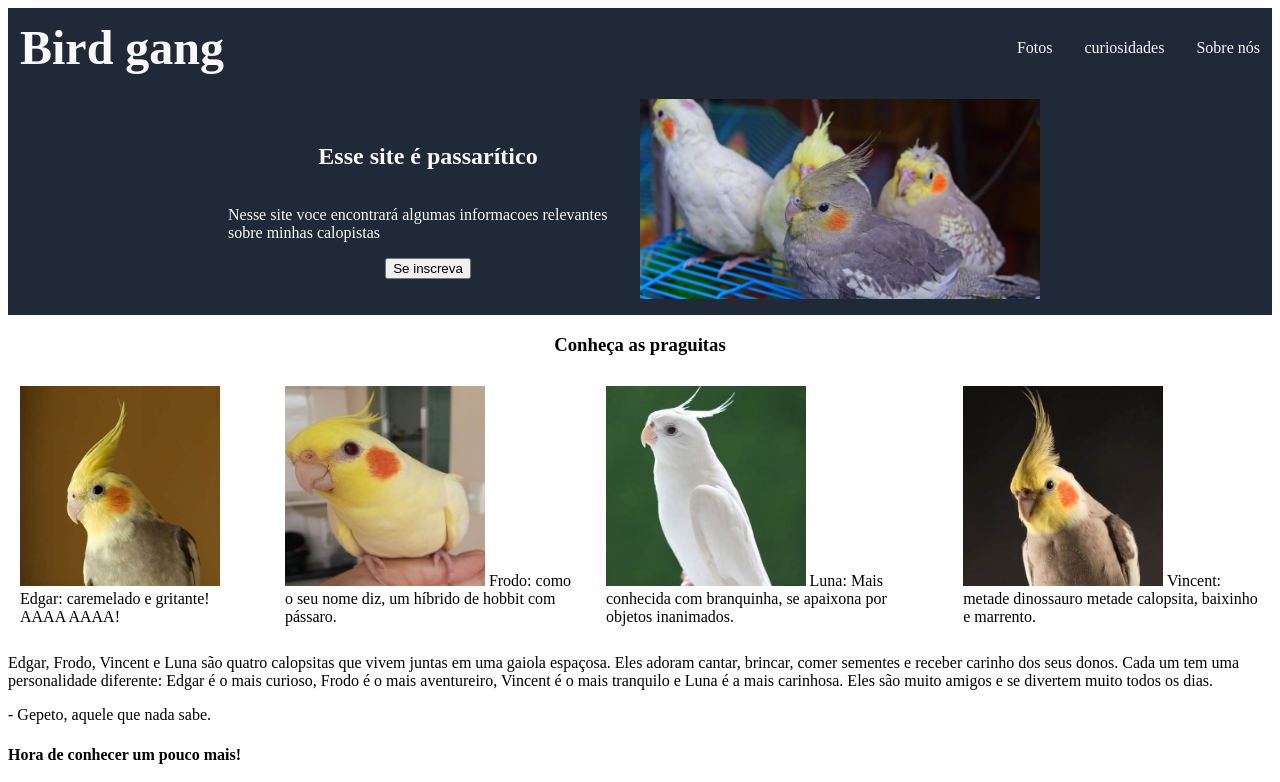
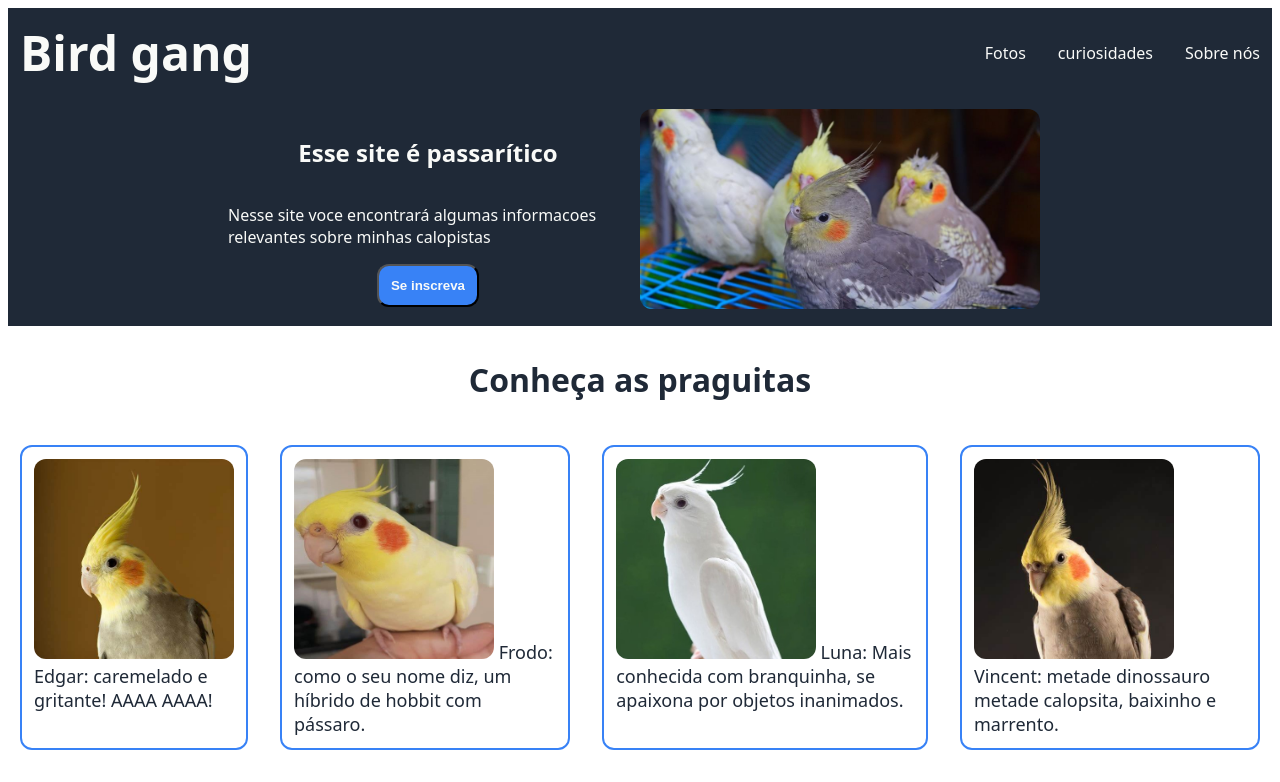
Before and after one commit to Agabovino/Lading-page1, a plain HTML site: page index.html in a window 1280 px wide. Shown: the top 782 px of the page. Drawn offline with Linux system fonts and the light colour scheme; files whose address does not match are found by name.

Commit message:
Modificacoes no css(sections)

```diff
--- a/index.html
+++ b/index.html
@@ -30,7 +30,7 @@
             <p>Nesse site voce encontrará algumas informacoes
             relevantes sobre minhas calopistas</p>
 
-            <button>Se inscreva</button>
+            <button class="button-one">Se inscreva</button>
         </div>
         <div class= "section-one-image-container">
 
@@ -41,24 +41,24 @@
 
     <section class="section two">
         <div class="section-two-tittle-container">
-            <h3>Conheça as praguitas</h3>
+            <h3 class="section-two-tittle">Conheça as praguitas</h3>
         </div>
         <div class="section-two-content">
             <ul>
-                <li>
+                <li class="bird-profile">
                     <img class="small-img" src="C:\Users\agabo\OneDrive\Documents\GitHub\Lading_page1\Lading-page_TOP\images+logos\edgar.jpg" alt="">
                     Edgar: caremelado e gritante! AAAA AAAA!
                 </li>
 
-                <li>
+                <li class="bird-profile">
                     <img class="small-img" src="C:\Users\agabo\OneDrive\Documents\GitHub\Lading_page1\Lading-page_TOP\images+logos\frodo.jpg" alt="">
                     Frodo: como o seu nome diz, um híbrido de hobbit com pássaro.                </li>
-                <li>
+                <li class="bird-profile">
                     <img class="small-img" src="C:\Users\agabo\OneDrive\Documents\GitHub\Lading_page1\Lading-page_TOP\images+logos\luna.jpg" alt="">
                     Luna: Mais conhecida com branquinha, se apaixona por objetos inanimados.
                 </li>
 
-                <li>
+                <li class="bird-profile">
                     <img class="small-img" src="images+logos/vincent.jpg" alt="">
                     Vincent: metade dinossauro metade calopsita, baixinho e marrento.
                 </li>
@@ -69,16 +69,18 @@
 
     <section class="section three">
 
-        <p>Edgar, Frodo, Vincent e Luna são quatro calopsitas que vivem juntas em uma gaiola
+        <div class="section-three-content">
+            <i>Edgar, Frodo, Vincent e Luna são quatro calopsitas que vivem juntas em uma gaiola
                 espaçosa. Eles adoram cantar, brincar, comer sementes e receber carinho dos seus
                 donos. Cada um tem uma personalidade diferente: Edgar é o mais curioso, Frodo é
                 o mais aventureiro, Vincent é o mais tranquilo e Luna é a mais carinhosa. Eles
                 são muito amigos e se divertem muito todos os dias.</p>
 
 
-        <p>
+            <i>
                 - Gepeto, aquele que nada sabe.
             </p>
+        </div>
 
 
     </section>
--- a/style.css
+++ b/style.css
@@ -1,5 +1,14 @@
 
 /*GENERAL SELECTORS*/
+
+body{
+
+    display: flex;
+    flex-direction: column;
+
+    font-family: system-ui, -apple-system, BlinkMacSystemFont, 'Segoe UI', Roboto, Oxygen, Ubuntu, Cantarell, 'Open Sans', 'Helvetica Neue', sans-serif
+
+}
 
 li{
    list-style-type: none;
@@ -54,6 +63,18 @@ header{
     color: #f9faf8;
 }
 
+.button-one{
+    background-color: #3882F6;
+    color: #f9faf8;
+    padding: 12px;
+
+    border-radius: 12px;
+    font-weight: bold;
+
+
+}
+
+
 .section-one-content-tittle{
 
 }
@@ -65,6 +86,8 @@ header{
 .section-one-image{
     max-width: 400px;
     margin: 12px;
+
+    border-radius: 12px;
 }
 
 
@@ -72,6 +95,7 @@ header{
 
 .two{
     display: flex;
+    flex-wrap: wrap;
     flex-direction: column;
     justify-content: center;
     align-items: center;
@@ -81,13 +105,49 @@ header{
 
 }
 
+.section-two-tittle{
+    font-size: 32px;
+    font-weight: bolder;
+    color: #1F2937;
+
+}
+
+.section-two-content{
+
+    display: flex;
+    flex-wrap: wrap;
+}
+
 .small-img{
 
     max-width: 200px;
     max-height: 200px;
+
+    border-radius: 12px;
 }
 
-/*section 3*/
+.bird-profile{
+    border: solid #3882F6 2px ;
+    padding: 12px;
+    border-radius: 12px;
+
+    color: #1F2937;
+    font-size: 18px;
+
+}
+
+/*SECTION 3*/
+
+.three{
+    background-color: #e5e7eb;
+    margin:32px 0px;
+}
+
+.section-three-content{
+
+    padding: 100px;
+    font-size: 36px;
+}
 
 /*section 4*/
 
```
Lines whose indentation alone changed are shown as unchanged.
